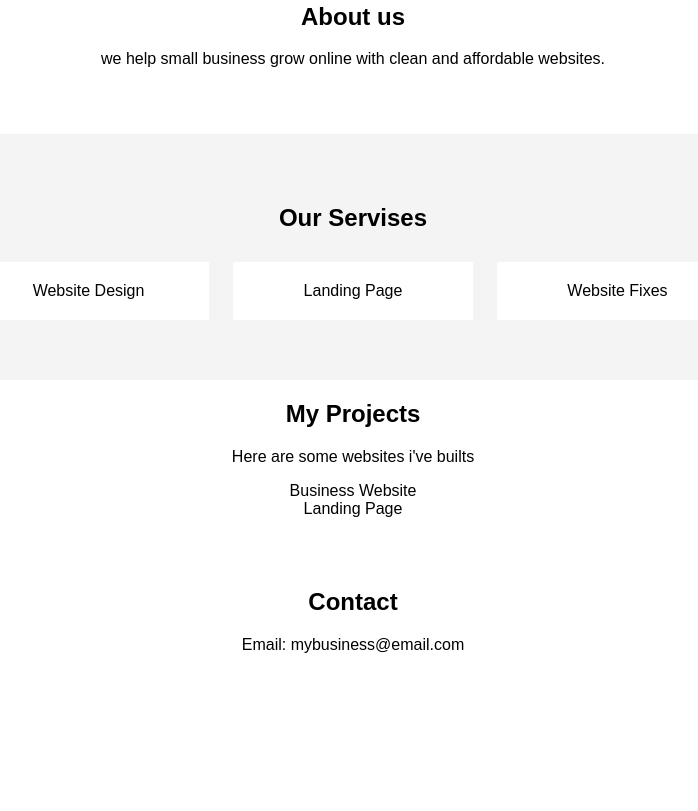
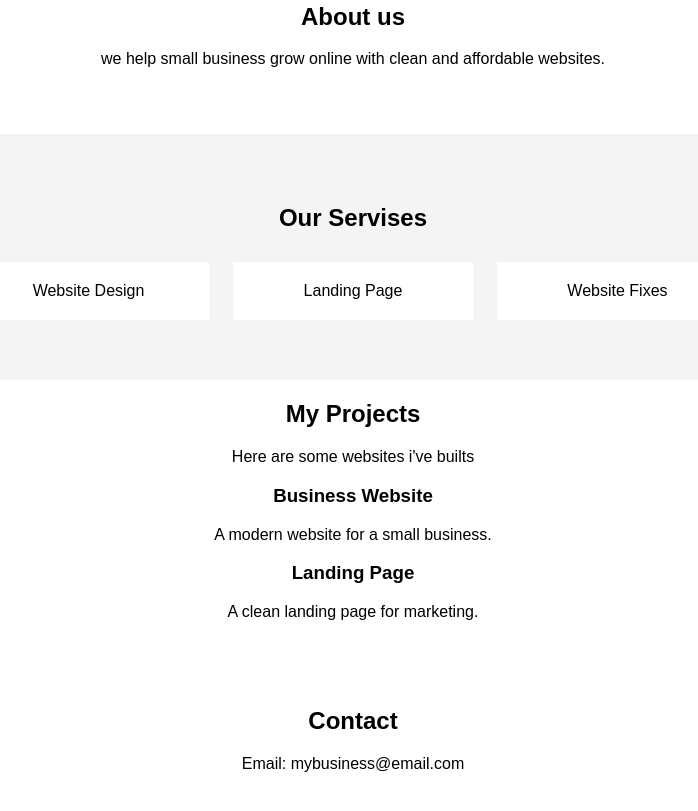
Before and after one commit to KoladeElijah/web-practice, a plain HTML site: page index.html in a window 1280 px wide. Shown: the part 490-1301 px from the top of the page, without its empty margins (287-985 px from the left). Before the commit the page ends 1210 px from the top, so only its background shows below. Drawn offline with Linux system fonts and the light colour scheme.

Commit message:
improved projects section

```diff
--- a/index.html
+++ b/index.html
@@ -38,8 +38,14 @@
         <section class="projects">
             <h2>My Projects</h2>
             <p>Here are some websites i've builts</p>
-            <div class="project-box">Business Website</div>
-            <div class="project-box">Landing Page</div>
+            <div class="project-box">
+                <h3>Business Website</h3>
+                <p>A modern website for a small business.</p>
+            </div>
+            <div class="project-box">
+                <h3>Landing Page</h3>
+                <p>A clean landing page for marketing.</p>
+            </div>
         </section>
 
         <!--CONTACT-->
```
